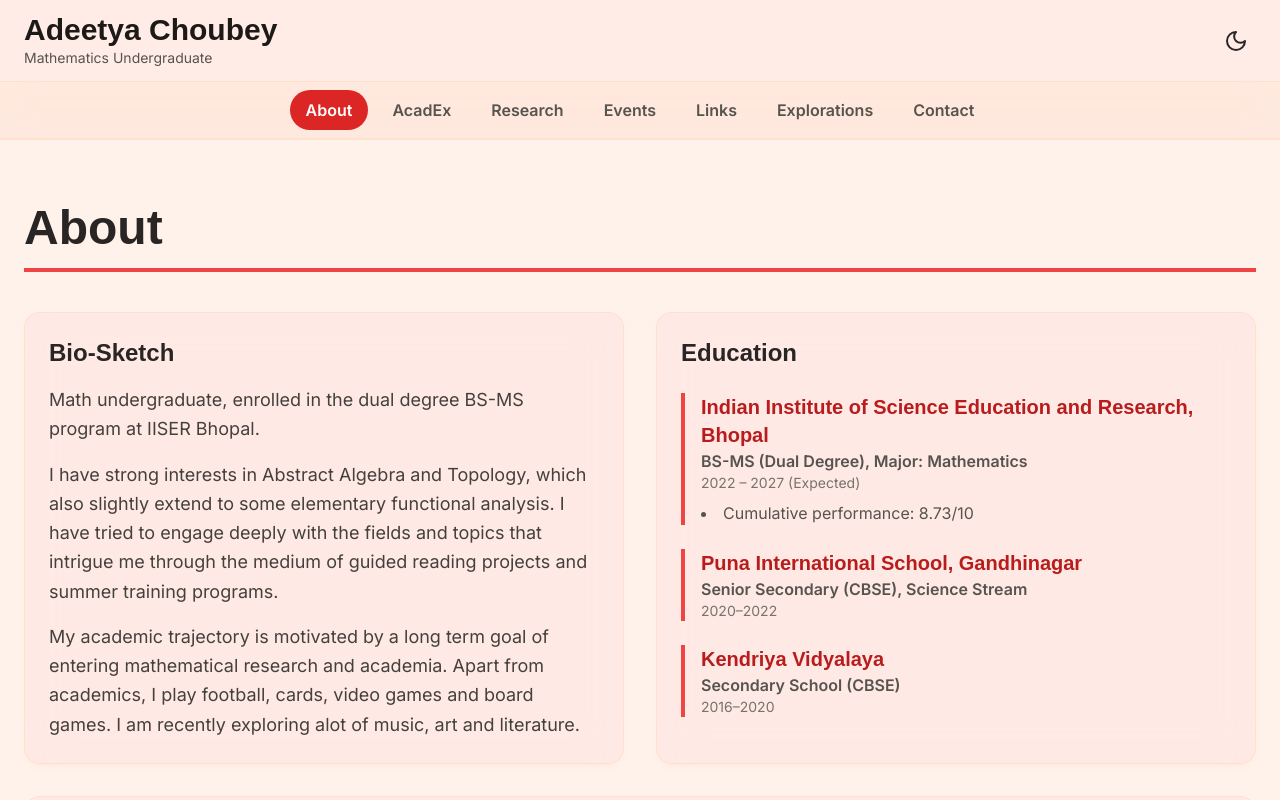
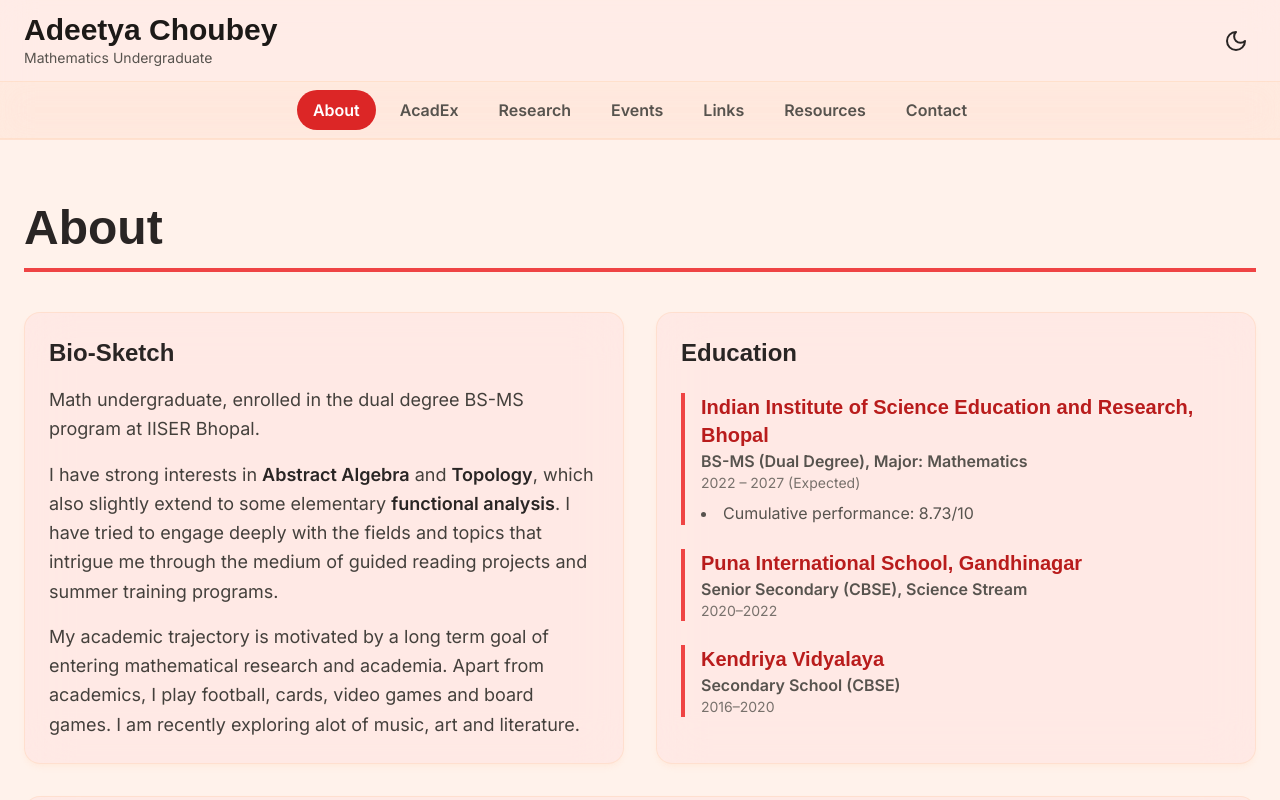
Before and after one commit to adc-prg/add-it-yeah, a React (Vite) app: page / in a window 1280 px wide. Both pictures are taken after a click on the button "About". Shown: the top 800 px of the page. Built offline with nearby package versions, Linux system fonts and the light colour scheme; a web font is replaced by a local one.

Commit message:
Update App.jsx

```diff
--- a/src/App.jsx
+++ b/src/App.jsx
@@ -123,7 +123,7 @@ const cvData = {
         linkedin: "https://www.linkedin.com/in/adeetya-choubey-6b2a44254/"
     }
 };
-const pages = ['About', 'AcadEx', 'Research', 'Events', 'Links', 'Explorations', 'Contact'];
+const pages = ['About', 'AcadEx', 'Research', 'Events', 'Links', 'Resources', 'Contact'];
 
 // --- Custom Hooks ---
 const useTheme = () => {
@@ -131,7 +131,6 @@ const useTheme = () => {
 
     React.useEffect(() => {
         const storedTheme = localStorage.getItem('theme');
-        // Default to light mode if no theme is stored
         const initialTheme = storedTheme || 'light';
         setTheme(initialTheme);
     }, []);
@@ -187,7 +186,9 @@ const AboutPage = () => (
             <Card>
                 <h3 className="text-2xl font-bold font-display text-stone-800 dark:text-gray-100 mb-4">Bio-Sketch</h3>
                 <p className="text-lg leading-relaxed text-stone-700 dark:text-neutral-200 mb-4">{cvData.profile.intro}</p>
-                <p className="text-lg leading-relaxed text-stone-700 dark:text-neutral-200 mb-4">{cvData.profile.interests}</p>
+                <p className="text-lg leading-relaxed text-stone-700 dark:text-neutral-200 mb-4">
+                     I have strong interests in <strong className="font-semibold text-stone-800 dark:text-white">Abstract Algebra</strong> and <strong className="font-semibold text-stone-800 dark:text-white">Topology</strong>, which also slightly extend to some elementary <strong className="font-semibold text-stone-800 dark:text-white">functional analysis</strong>. I have tried to engage deeply with the fields and topics that intrigue me through the medium of guided reading projects and summer training programs.
+                </p>
                 <p className="text-lg leading-relaxed text-stone-700 dark:text-neutral-200">{cvData.profile.ambition}</p>
             </Card>
              <Card>
@@ -244,7 +245,9 @@ const ResearchPage = () => (
                         <h3 className="text-2xl font-bold font-display text-red-600 dark:text-red-400 mb-2">{item.title}</h3>
                         <p className="text-md font-semibold text-stone-600 dark:text-neutral-400 mb-1">{item.guide}</p>
                         <p className="text-sm text-stone-500 dark:text-neutral-500 mb-3">{item.duration}</p>
-                        <p className="text-lg leading-relaxed text-stone-700 dark:text-neutral-200">{item.description}</p>
+                        <p className="text-lg leading-relaxed text-stone-700 dark:text-neutral-200">
+                             <strong className="font-semibold text-stone-800 dark:text-white">Cayley graphs</strong> are graphs which exhibit the nature of action of a group G on a set S, which is closed under inverses (typically generating set). A graph is said to be integral if each of the eigenvalues of its Adjacency Matrix is an integer. The <strong className="font-semibold text-stone-800 dark:text-white">genus of a graph</strong> is the minimum number of handles (or holes) that must be added to a sphere to embed the graph on the resulting surface without any edge crossings. All of this needs to be said and done more precisely. I use computational and algebraic tools to explore these two properties of cayley graphs on finite abelian groups. (More about my work updating soon)
+                        </p>
                     </div>
                 ))}
             </div>
@@ -376,17 +379,9 @@ const InlinePixelTorus = () => {
 
             const points = [];
 
-            const light = {
-                x: 0.5,
-                y: 0.5,
-                z: 1
-            };
+            const light = { x: 0.5, y: 0.5, z: 1 };
             const lightMag = Math.sqrt(light.x ** 2 + light.y ** 2 + light.z ** 2);
-            const lightNorm = {
-                x: light.x / lightMag,
-                y: light.y / lightMag,
-                z: light.z / lightMag
-            };
+            const lightNorm = { x: light.x / lightMag, y: light.y / lightMag, z: light.z / lightMag };
 
             for (let i = 0; i < 360; i += 15) {
                 for (let j = 0; j < 360; j += 25) {
@@ -403,30 +398,20 @@ const InlinePixelTorus = () => {
 
                     let tempZ = z * Math.cos(rotationX) - y * Math.sin(rotationX);
                     let tempY = z * Math.sin(rotationX) + y * Math.cos(rotationX);
-                    z = tempZ;
-                    y = tempY;
+                    z = tempZ; y = tempY;
                     let tempNz = nz * Math.cos(rotationX) - ny * Math.sin(rotationX);
                     let tempNy = nz * Math.sin(rotationX) + ny * Math.cos(rotationX);
-                    nz = tempNz;
-                    ny = tempNy;
+                    nz = tempNz; ny = tempNy;
 
                     let tempX = x * Math.cos(rotationY) - z * Math.sin(rotationY);
                     tempZ = x * Math.sin(rotationY) + z * Math.cos(rotationY);
-                    x = tempX;
-                    z = tempZ;
+                    x = tempX; z = tempZ;
                     let tempNx = nx * Math.cos(rotationY) - nz * Math.sin(rotationY);
                     tempNz = nx * Math.sin(rotationY) + nz * Math.cos(rotationY);
-                    nx = tempNx;
-                    nz = tempNz;
+                    nx = tempNx; nz = tempNz;
 
                     const intensity = nx * lightNorm.x + ny * lightNorm.y + nz * lightNorm.z;
-
-                    points.push({
-                        x: x + cx,
-                        y: y + cy,
-                        z: z,
-                        intensity: intensity
-                    });
+                    points.push({ x: x + cx, y: y + cy, z: z, intensity: intensity });
                 }
             }
 
@@ -436,7 +421,6 @@ const InlinePixelTorus = () => {
                 const clampedIntensity = Math.max(0, Math.min(1, (p.intensity + 1) / 2));
                 const colorIndex = Math.floor(clampedIntensity * (redShades.length - 1));
                 ctx.fillStyle = redShades[colorIndex];
-
                 ctx.fillRect(Math.floor(p.x / PIXEL_SIZE) * PIXEL_SIZE, Math.floor(p.y / PIXEL_SIZE) * PIXEL_SIZE, PIXEL_SIZE, PIXEL_SIZE);
             });
         }
@@ -488,48 +472,26 @@ function App() {
         setShowLanding(false);
     }
 
-    const pageStyle = {
-        fontFamily: "'Inter', sans-serif",
-    };
-
-    const bgStyle = {
-        background: theme === 'light'
-            ? '#FFF2EB'
-            : '#13005A',
-    }
+    const pageStyle = { fontFamily: "'Inter', sans-serif" };
+    const bgStyle = { background: theme === 'light' ? '#FFF2EB' : '#13005A' };
 
     if (showLanding) {
         return (
-            <div
-                className="min-h-screen flex flex-col items-center justify-center text-center p-4 overflow-hidden relative transition-colors duration-500"
-                style={{...pageStyle, ...bgStyle}}
-            >
+            <div className="min-h-screen flex flex-col items-center justify-center text-center p-4 overflow-hidden relative transition-colors duration-500" style={{...pageStyle, ...bgStyle}}>
                 <style>{`.font-display { font-family: 'Cal Sans', sans-serif; }`}</style>
                  <div className="absolute top-4 right-4 z-20">
                     <ThemeToggle theme={theme} toggleTheme={toggleTheme} />
                 </div>
                 <div className="relative z-10">
-                    <h1
-                        className="font-bold font-display text-stone-800 dark:text-white mb-2 flex flex-nowrap items-center justify-center"
-                        style={{ fontSize: 'clamp(2.5rem, 10vw, 6rem)' }}
-                    >
-                        Adeetya Ch
-                        <InlinePixelTorus />
-                        ubey
+                    <h1 className="font-bold font-display text-stone-800 dark:text-white mb-2 flex flex-nowrap items-center justify-center" style={{ fontSize: 'clamp(2.5rem, 10vw, 6rem)' }}>
+                        Adeetya Ch<InlinePixelTorus />ubey
                     </h1>
-                    <p
-                        className="text-red-600 dark:text-red-500 mb-12 text-lg md:text-2xl"
-                    >
+                    <p className="text-red-600 dark:text-red-500 mb-12 text-lg md:text-2xl">
                         Algebra | Topology
                     </p>
-                    <nav
-                        className="flex flex-wrap gap-x-6 gap-y-4 justify-center">
+                    <nav className="flex flex-wrap gap-x-6 gap-y-4 justify-center">
                         {pages.map(page => (
-                            <button
-                                key={page}
-                                onClick={() => navigateToPage(page)}
-                                className="text-xl font-medium text-stone-700 dark:text-neutral-300 hover:text-red-600 dark:hover:text-red-500 transition-colors duration-300"
-                            >
+                            <button key={page} onClick={() => navigateToPage(page)} className="text-xl font-medium text-stone-700 dark:text-neutral-300 hover:text-red-600 dark:hover:text-red-500 transition-colors duration-300">
                                 {page}
                             </button>
                         ))}
@@ -541,47 +503,29 @@ function App() {
 
     const renderPage = () => {
         switch (activePage) {
-            case 'About':
-                return <AboutPage />;
-            case 'AcadEx':
-                return <AcademicExperiencesPage />;
-            case 'Research':
-                return <ResearchPage />;
-            case 'Events':
-                return <EventsPage />;
-            case 'Links':
-                return <ComingSoonPage title="Links" />;
-            case 'Explorations':
-                return <ComingSoonPage title="Explorations" />;
-            case 'Contact':
-                return <ContactPage />;
-            default:
-                return <AboutPage />;
+            case 'About': return <AboutPage />;
+            case 'AcadEx': return <AcademicExperiencesPage />;
+            case 'Research': return <ResearchPage />;
+            case 'Events': return <EventsPage />;
+            case 'Links': return <ComingSoonPage title="Links" />;
+            case 'Resources': return <ComingSoonPage title="Resources" />;
+            case 'Contact': return <ContactPage />;
+            default: return <AboutPage />;
         }
     };
 
     const NavLink = ({ pageName }) => (
         <button
             onClick={() => setActivePage(pageName)}
-            className={`relative px-4 py-2 text-md font-semibold transition-colors duration-300 rounded-full ${
-                activePage === pageName
-                ? 'text-white bg-red-600'
-                : 'text-stone-600 dark:text-neutral-300 hover:text-red-600 dark:hover:text-red-400'
-            }`}
+            className={`relative px-4 py-2 text-md font-semibold transition-colors duration-300 rounded-full ${ activePage === pageName ? 'text-white bg-red-600' : 'text-stone-600 dark:text-neutral-300 hover:text-red-600 dark:hover:text-red-400'}`}
         >
             {pageName}
         </button>
     );
 
     return (
-        <div
-            className="min-h-screen text-stone-800 dark:text-neutral-200 transition-colors duration-500 font-sans"
-            style={{...pageStyle, ...bgStyle}}
-        >
-            <style>{`
-                .font-sans { font-family: 'Inter', sans-serif; }
-                .font-display { font-family: 'Cal Sans', sans-serif; }
-            `}</style>
+        <div className="min-h-screen text-stone-800 dark:text-neutral-200 transition-colors duration-500 font-sans" style={{...pageStyle, ...bgStyle}}>
+            <style>{`.font-sans { font-family: 'Inter', sans-serif; } .font-display { font-family: 'Cal Sans', sans-serif; }`}</style>
             <header className="bg-[#FFDCDC]/30 dark:bg-[#00337C]/30 backdrop-blur-lg sticky top-0 z-20 border-b border-[#FFD6BA]/50 dark:border-[#1C82AD]/50">
                 <div className="container mx-auto px-4 sm:px-6 py-3 flex justify-between items-center">
                     <div>
```
